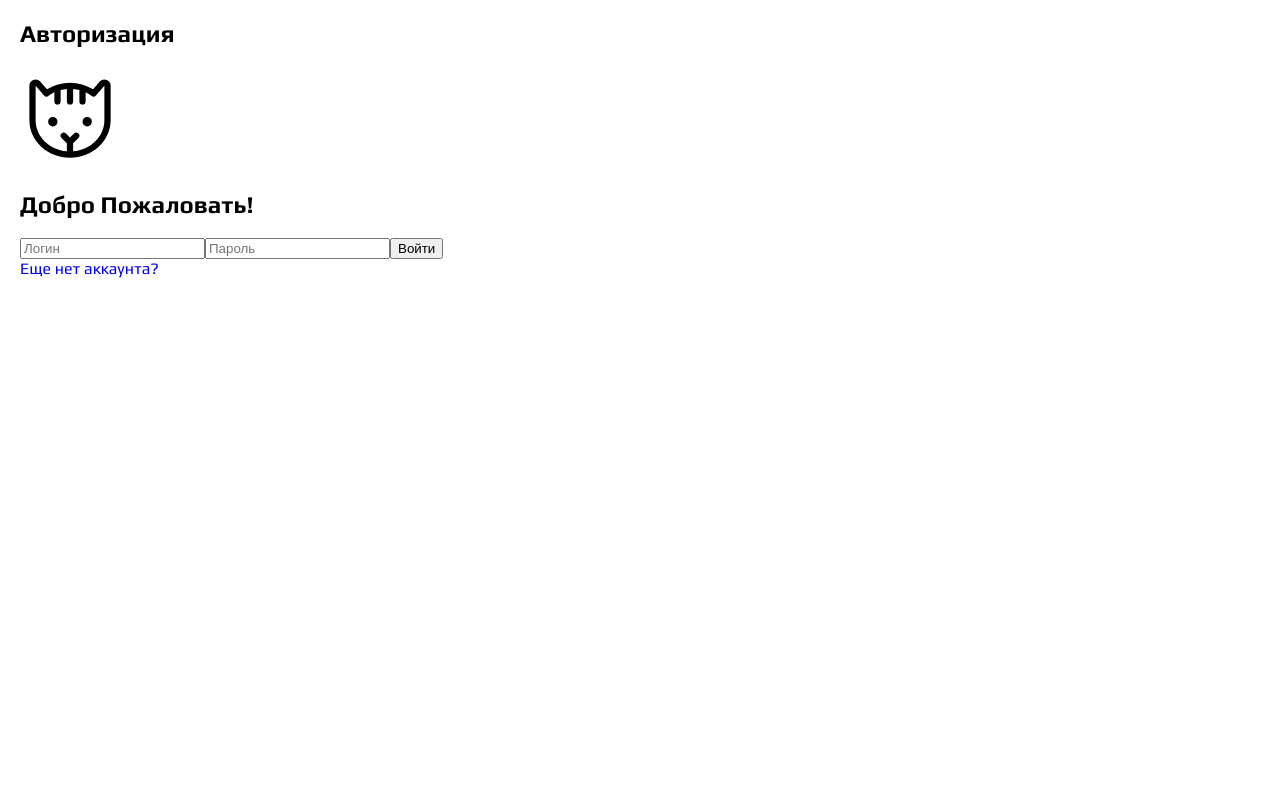
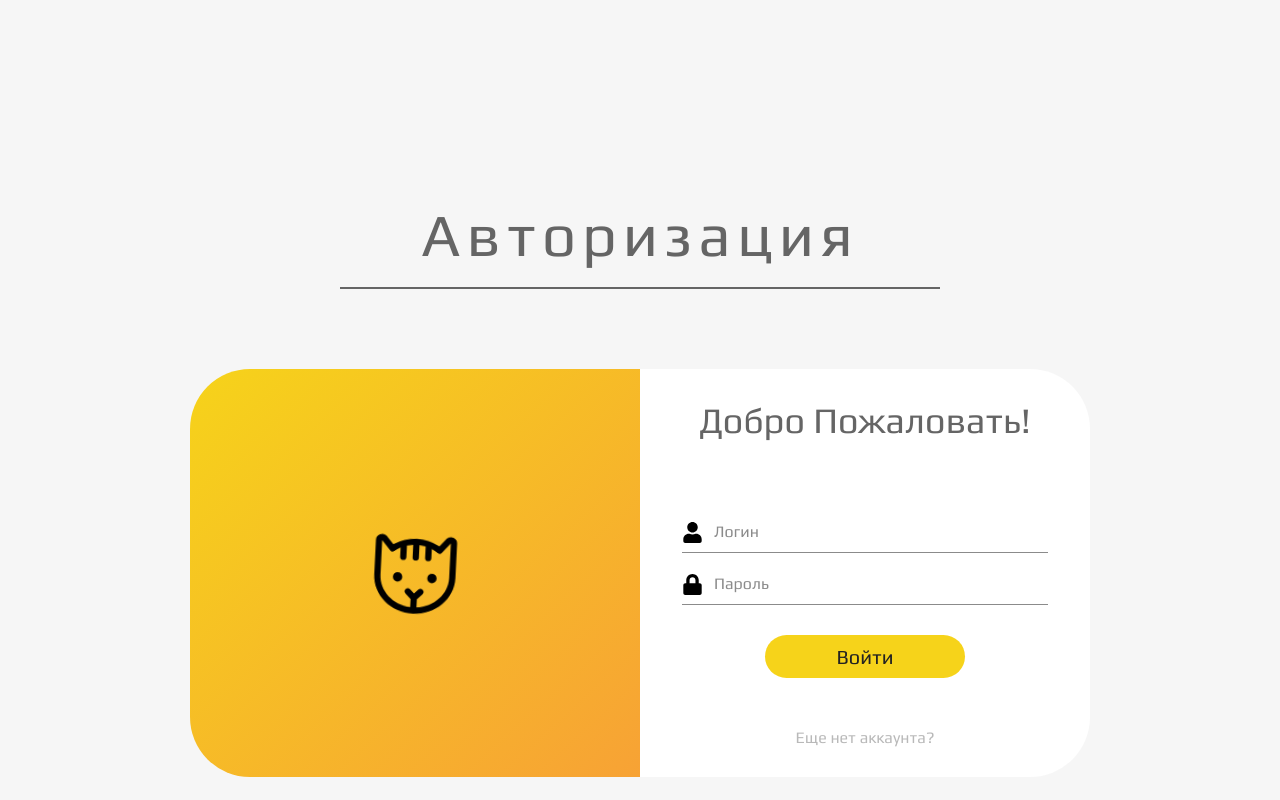
Before and after one commit to phicae4f/hardware-store, a React (Vite) app in the folder client/: page /login in a window 1280 px wide. Built offline with nearby package versions, Linux system fonts and the light colour scheme.

Commit message:
register, login ui

```diff
--- a/client/src/components/AuthCard.tsx
+++ b/client/src/components/AuthCard.tsx
@@ -1,10 +1,10 @@
-import { PiCat } from "react-icons/pi"
-import { CustomInput } from "../ui/CustomInput"
-import { Link } from "react-router-dom"
+import { PiCat } from "react-icons/pi";
+import { CustomInput } from "../ui/CustomInput";
+import { Link } from "react-router-dom";
 
 interface AuthCard {
-    title: string,
-    btnText: string
+  title: string;
+  btnText: string;
 }
 
 export const AuthCard = (props: AuthCard) => {
@@ -14,19 +14,37 @@ export const AuthCard = (props: AuthCard) => {
         <h1 className="auth__title">{props.title}</h1>
         <div className="auth__card">
           <div className="auth__card-left">
-                            <PiCat size={100}/>
+            <PiCat size={100} />
           </div>
           <div className="auth__card-right">
             <h2 className="auth__card-title">Добро Пожаловать!</h2>
             <form className="auth__card-form">
-                                <CustomInput type="text" name="login" id="login" placeholder="Логин"/>
-                                <CustomInput type="password" name="password" id="password" placeholder="Пароль"/>
-                                <button className="auth__card-btn" type="submit">{props.btnText}</button>
+              <CustomInput
+                type="text"
+                name="login"
+                id="login"
+                placeholder="Логин"
+              />
+              <CustomInput
+                type="password"
+                name="password"
+                id="password"
+                placeholder="Пароль"
+              />
+              <button className="auth__card-btn" type="submit">
+                {props.btnText}
+              </button>
             </form>
-                            {props.title == "Авторизация" ? <Link to="/register">Еще нет аккаунта?</Link> : <Link to="/login">Уже есть аккаунт?</Link>}
+            <span className="auth__card-right-link">
+              {props.title == "Авторизация" ? (
+                <Link to="/register">Еще нет аккаунта?</Link>
+              ) : (
+                <Link to="/login">Уже есть аккаунт?</Link>
+              )}
+            </span>
           </div>
         </div>
       </div>
     </div>
-    )
-}
+  );
+};
--- a/client/src/scss/blocks/_auth.scss
+++ b/client/src/scss/blocks/_auth.scss
@@ -1,3 +1,142 @@
+@use "../global/variables" as *;
+
 .auth {
+  display: flex;
+  justify-content: center;
+  margin-top: 200px;
 
+  &__wrapper {
+    display: flex;
+    flex-direction: column;
+    gap: 100px;
+    align-items: center;
+    width: 900px;
+  }
+
+  &__title {
+    display: flex;
+    justify-content: center;
+    width: 600px;
+    position: relative;
+    margin: 0;
+    padding: 0;
+    color: $color-dim-gray;
+    font-size: 60px;
+    letter-spacing: 0.1em;
+    font-weight: 500;
+
+    &::after {
+      position: absolute;
+      content: "";
+      width: 100%;
+      height: 2px;
+      background-color: $color-dim-gray;
+      bottom: -20px;
+      left: 0;
+    }
+  }
+
+  &__card {
+    display: flex;
+    width: 100%;
+    border-radius: 60px;
+  }
+
+  &__card-left {
+    background: linear-gradient(
+      to bottom right,
+      $color-turbo,
+      $color-lightning-yellow
+    );
+    width: 50%;
+    padding: 30px 42px;
+    border-radius: 60px 0 0 60px;
+    display: flex;
+    justify-content: center;
+    align-items: center;
+
+    & svg {
+      animation: rotateIcon 10s alternate infinite;
+    }
+  }
+
+  &__card-right {
+    display: flex;
+    flex-direction: column;
+    gap: 50px;
+    justify-content: center;
+    background-color: #fff;
+    width: 50%;
+    padding: 30px 42px;
+    border-radius: 0 60px 60px 0;
+  }
+
+  &__card-title {
+    font-size: 36px;
+    margin: 0 0 20px;
+    text-align: center;
+    color: $color-dim-gray;
+    font-weight: 300;
+  }
+
+  &__card-form {
+    display: flex;
+    flex-direction: column;
+    justify-content: flex-start;
+    gap: 10px;
+  }
+
+  &__card-btn {
+    background-color: $color-turbo;
+    color: $color-nero;
+    border-radius: 60px;
+    min-width: 200px;
+    width: auto;
+    padding: 10px 20px;
+    margin: 20px auto 0;
+    border: none;
+    font-size: 20px;
+    font-family: $ff-play;
+    cursor: pointer;
+    transition: background-color $transition-300;
+
+    &:hover,
+    &:focus-visible {
+      background-color: $color-moon-yellow;
+    }
+  }
+
+  &__card-right-link a {
+    display: flex;
+    justify-content: center;
+    color: $color-silver;
+    transition: color $transition-300;
+
+    &:hover,
+    &:focus-visible {
+      color: $color-dim-gray;
+    }
+  }
 }
+
+@keyframes rotateIcon {
+  0% {
+    transform: rotate(0);
+  }
+
+  10%,
+  30%,
+  50%,
+  70%,
+  90% {
+    transform: rotate(-5deg);
+  }
+
+  20%,
+  40%,
+  60%,
+  80%,
+  100% {
+    transform: rotate(5deg);
+  }
+}
--- a/client/src/scss/blocks/_custom-input.scss
+++ b/client/src/scss/blocks/_custom-input.scss
@@ -1,3 +1,33 @@
+@use "../global/variables" as *;
+
 .custom-input {
+  position: relative;
+  padding: 10px 20px 10px 30px;
+  display: flex;
+  gap: 5px;
+  border-bottom: 1px solid $color-suva-grey;
 
+  &__icon {
+    position: absolute;
+    left: 0;
+    bottom: 5px;
+  }
+
+  &__field {
+    background-color: transparent;
+    border: none;
+    outline: none;
+    user-select: none;
+    cursor: pointer;
+    width: 100%;
+    font-family: $ff-play;
+    font-size: 16px;
+    color: $color-dim-gray;
+
+    &::placeholder {
+      font-family: $ff-play;
+      font-size: 16px;
+      color: $color-suva-grey;
+    }
+  }
 }
--- a/client/src/scss/global/_reboot.scss
+++ b/client/src/scss/global/_reboot.scss
@@ -15,6 +15,7 @@ body {
     display: flex;
     flex-direction: column;
     min-height: 100vh;
+    background-color: $color-white-smoke;
 }
 
 main {
--- a/client/src/scss/global/_variables.scss
+++ b/client/src/scss/global/_variables.scss
@@ -6,6 +6,9 @@ $color-nero: #222222;
 $color-white: #ffffff;
 $color-suva-grey: #8b8b8b;
 $color-silver: #b9b9b9;
+$color-white-smoke: #F6F6F6;
+$color-dim-gray: #656565;
+$color-moon-yellow: #F6BF1A;
 
 
 //TYPOGRAPHY
--- a/client/src/ui/CustomInput.tsx
+++ b/client/src/ui/CustomInput.tsx
@@ -1,14 +1,25 @@
+import { FaLock, FaUser } from "react-icons/fa";
 
 interface CustomInputProps {
-    type: string,
-    name: string,
-    id: string,
-    placeholder: string
+  type: string;
+  name: string;
+  id: string;
+  placeholder: string;
 }
 
-
 export const CustomInput = (props: CustomInputProps) => {
-    return (
-        <input className="custom-input" type={props.type} name={props.name} id={props.id} placeholder={props.placeholder}/>
-    )
-}
+  return (
+    <div className="custom-input">
+      <span className="custom-input__icon">
+        {props.name == "login" ? <FaUser size={21} /> : <FaLock size={21} />}
+      </span>
+      <input
+        className="custom-input__field"
+        type={props.type}
+        name={props.name}
+        id={props.id}
+        placeholder={props.placeholder}
+      />
+    </div>
+  );
+};
```
Lines whose indentation alone changed are shown as unchanged.
